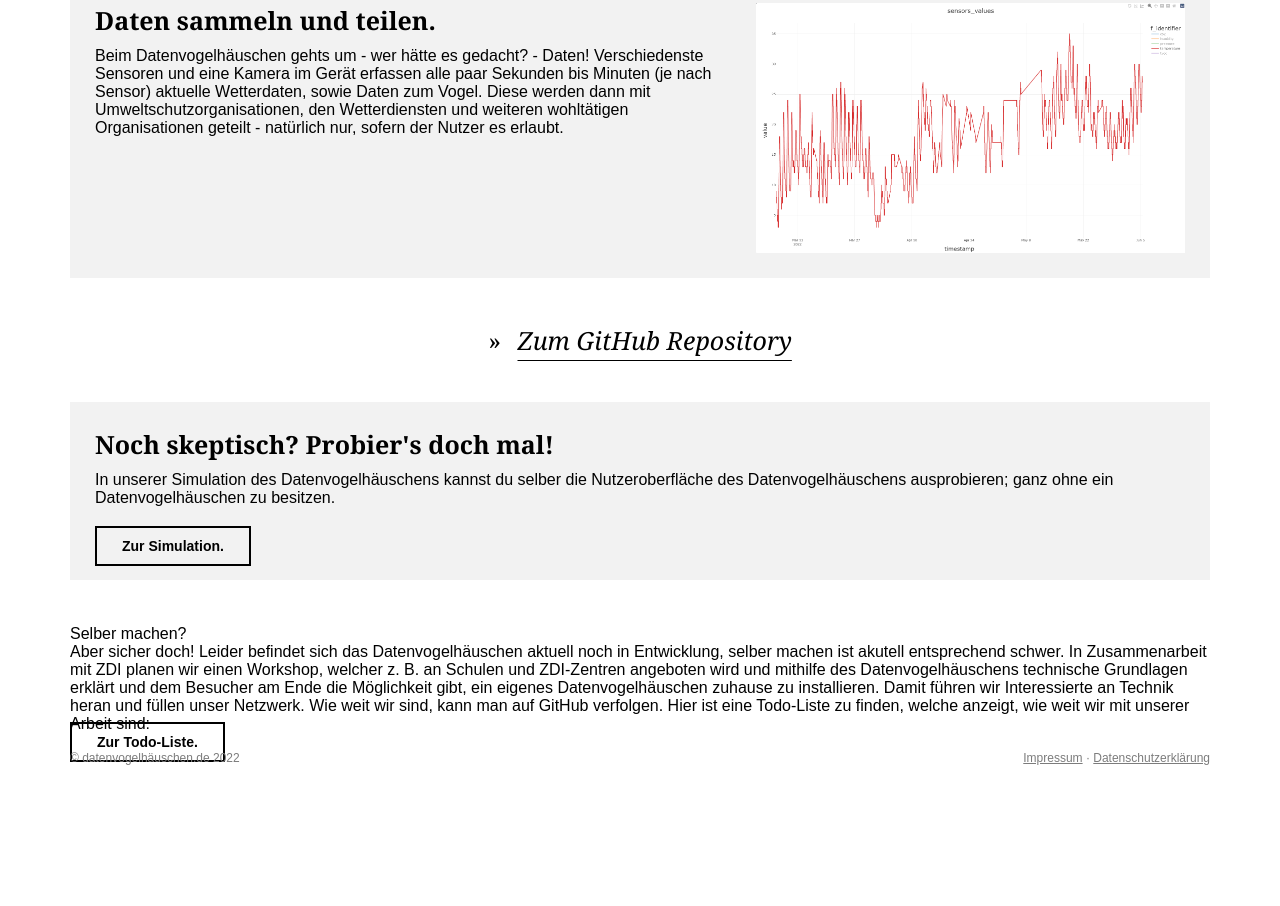
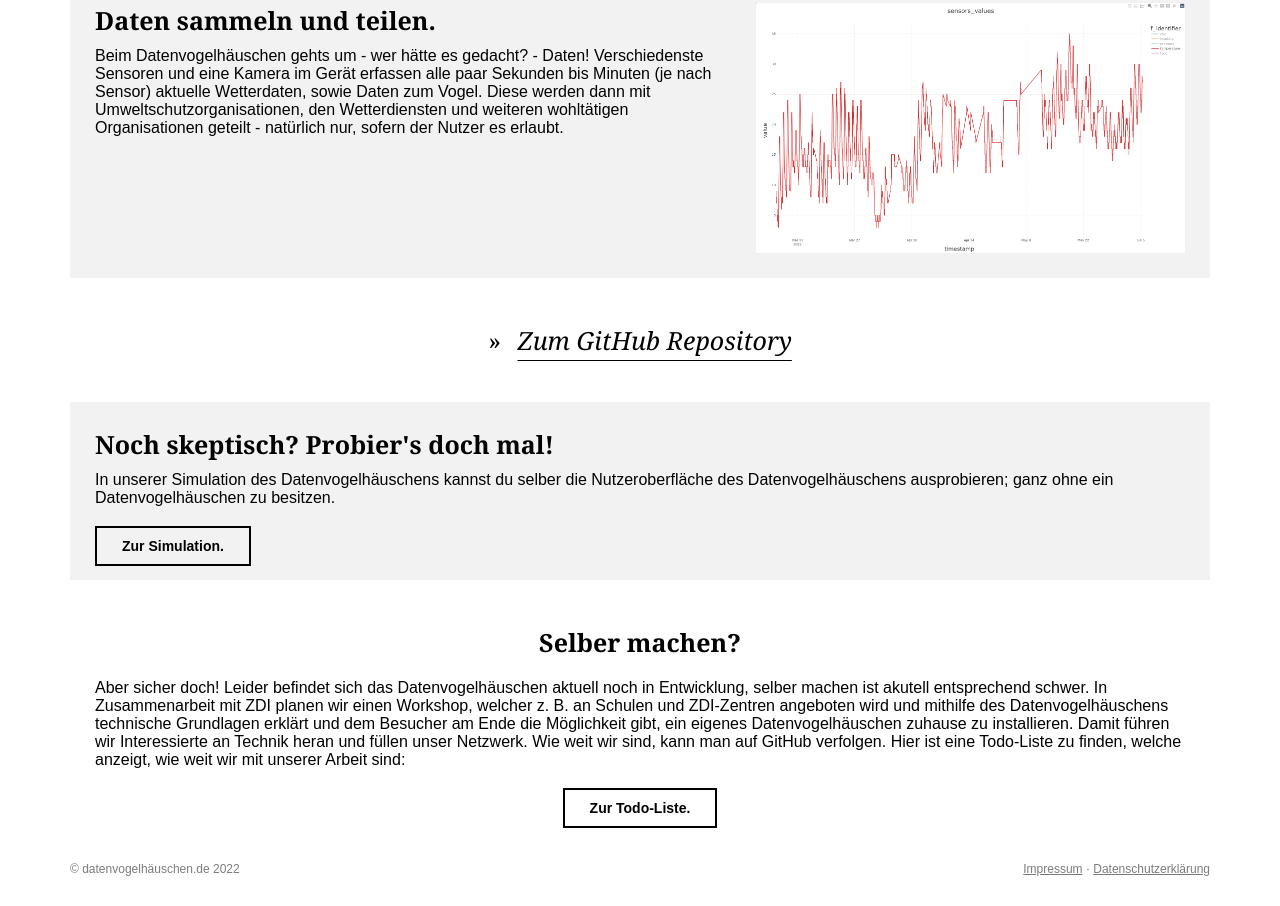
Before and after one commit to Datenvogelhauschen/datenvogelhauschen-static, a plain HTML site: page index.html in a window 1280 px wide. Shown: the part 1827-2733 px from the top of the page. Before the commit the page ends 2622 px from the top, so only its background shows below. Drawn offline with Linux system fonts and the light colour scheme.

Commit message:
ADDED Progress segment styling

```diff
--- a/css/style.css
+++ b/css/style.css
@@ -296,6 +296,27 @@ body {
     font-style: italic;
 }
 
+.diy-seg {
+    margin-bottom: 45px;
+}
+
+.diy-seg-title {
+    font-family: Georgia, sans-serif;
+    font-weight: 700;
+    font-size: 25px;
+    margin-bottom: 20px;
+    text-align: center;
+}
+
+.diy-seg-desc {
+    margin: 0 25px;
+}
+
+.diy-seg-button-wrapper {
+    margin-top: 30px;
+    text-align: center;
+}
+
 .footer {
     font-size: 12px;
     margin-bottom: 30px;
```
